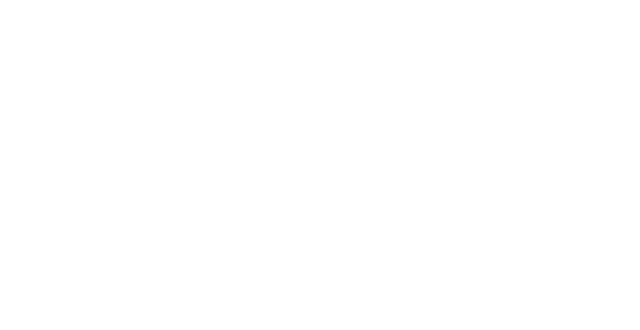
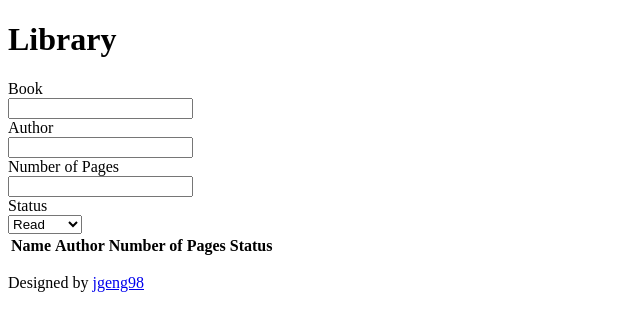
Before and after one commit to jgeng98/library, a website: page index.html in a window 1280 px wide. Shown: the whole page, without its empty margins (0-640 px from the left). Drawn offline with Linux system fonts and the light colour scheme.

Commit message:
add basic html

```diff
--- a/index.html
+++ b/index.html
@@ -13,5 +13,79 @@
     <script src="script.js" defer></script>
   </head>
 
-  <body></body>
+  <body>
+    <header>
+      <h1>Library</h1>
+    </header>
+
+    <main>
+      <form id="add-book-form">
+        <div class="input-group">
+          <label id="name" for="name">Book</label>
+          <br />
+          <input
+            type="text"
+            class="form-field"
+            name="name"
+            id="book-name"
+            required
+          />
+        </div>
+
+        <div class="input-group">
+          <label id="author" for="author">Author</label>
+          <br />
+          <input
+            type="text"
+            class="form-field"
+            name="author"
+            id="book-author"
+            required
+          />
+        </div>
+
+        <div class="input-group">
+          <label id="page-num" for="page-num">Number of Pages</label>
+          <br />
+          <input
+            type="text"
+            class="form-field"
+            name="page-num"
+            id="book-pages"
+            required
+          />
+        </div>
+
+        <div class="input">
+          <label id="status" for="status">Status</label>
+          <br />
+          <select class="form-field" name="status" id="book-status">
+            <option value="Read" selected>Read</option>
+            <option value="Not read">Not read</option>
+          </select>
+        </div>
+      </form>
+
+      <table id="bookcase">
+        <tbody id="bookcase-header">
+          <tr>
+            <th>Name</th>
+            <th>Author</th>
+            <th>Number of Pages</th>
+            <th>Status</th>
+            <th></th>
+          </tr>
+        </tbody>
+
+        <tbody id="books"></tbody>
+      </table>
+    </main>
+
+    <footer>
+      <p>
+        Designed by
+        <a target="_blank" href="https://github.com/jgeng98">jgeng98</a>
+      </p>
+    </footer>
+  </body>
 </html>
```
